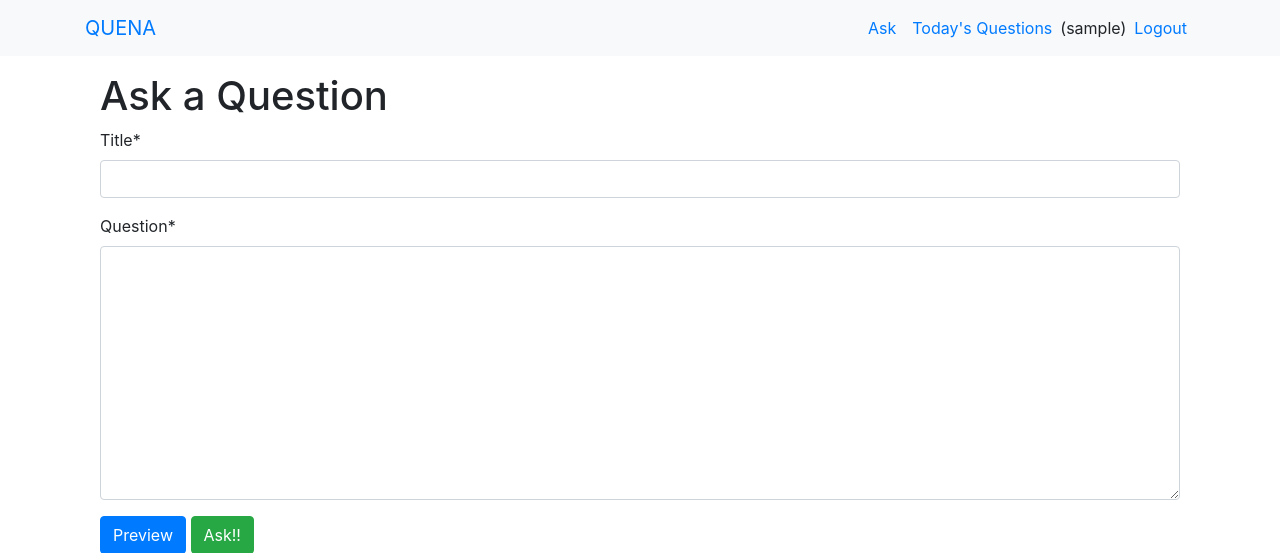
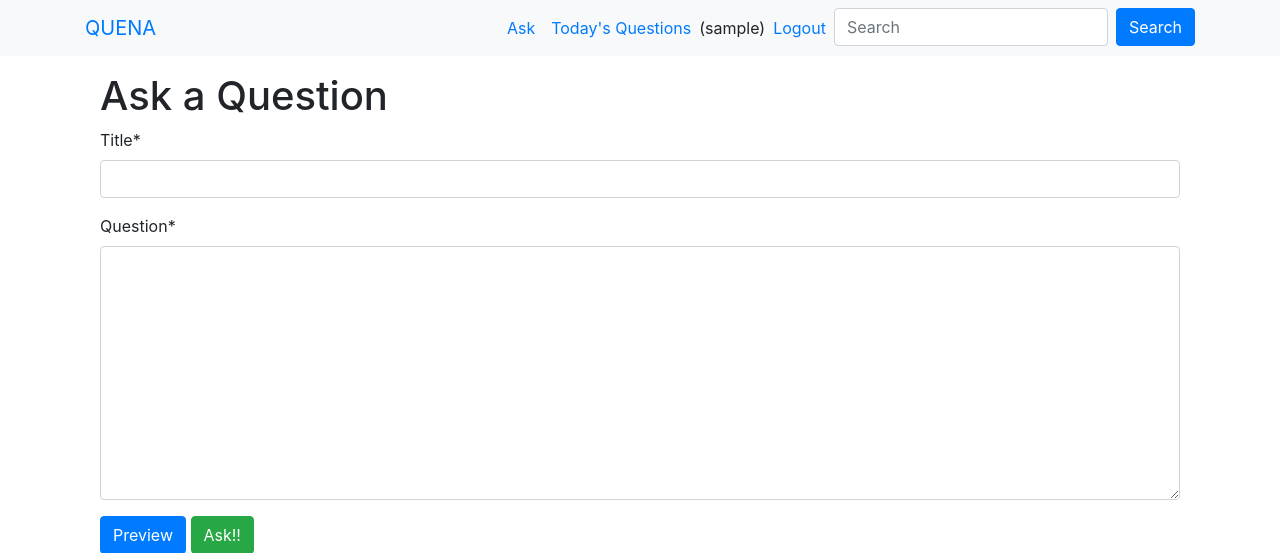
Before and after one commit to abhie-lp/Quena, a Django app: page /ask/ in a window 1280 px wide. Shown: the top 553 px of the page. Run offline with Django 3.2, Linux system fonts and the light colour scheme; the visitor is signed in with stand-in values (Sample User, id 1); parts of the project's set-up code (start-up, migrations or seed data) failed here and were passed over; some libraries are stand-ins or nearby versions.

Commit message:
Search in base.html

```diff
--- a/templates/base.html
+++ b/templates/base.html
@@ -33,6 +33,12 @@
                             <a class="nav-link" href="{% url 'user:register' %}">Register</a>
                         </li>
                     {% endif %}
+                    <li class="nav-item">
+                        <form class="form-inline" action="{% url 'quena:question_search' %}" method="GET">
+                            <input class="form-control mr-sm-2" type="search" name="question" placeholder="Search">
+                            <button class="btn btn-primary my-2 my-sm-0" type="submit">Search</button>
+                        </form>
+                    </li>
                 </ul>
             </div>
         </nav>
```
